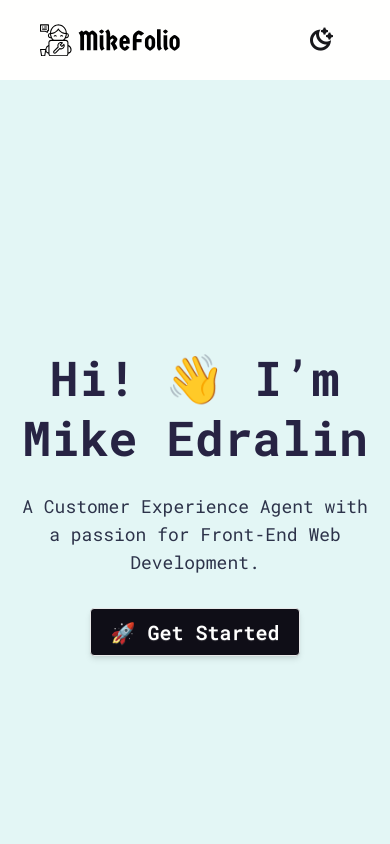
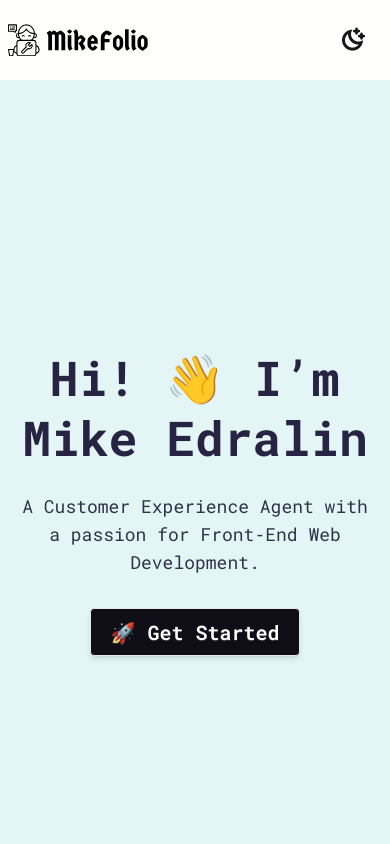
Before and after one commit to emikehenri/emikehenri.github.io, a website: page src/index.html in a window 390 px wide. Shown: the top 844 px of the page. Drawn offline with nearby package versions, Linux system fonts and the light colour scheme.

Commit message:
Update index.html

```diff
--- a/src/index.html
+++ b/src/index.html
@@ -26,7 +26,7 @@
 </head>
 <body class = "bg-whitish min-h-screen">
    <!-- navbar section -->
-    <nav class="navbar shadow-md px-10 py-5 flex place-items-center ">
+    <nav class="navbar shadow-md md:px-10 py-5 flex place-items-center ">
         <!-- logo of the navbar -->
         <div class="navbar-start">
             <img class ="w-35 lg:w-50 h-auto" src="../assets/MikeFolio-logo/vector/default-monochrome-black.svg" alt="my own logo">
```
